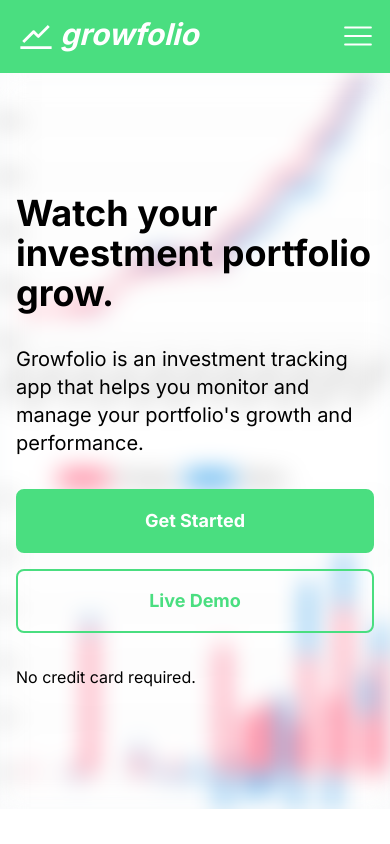
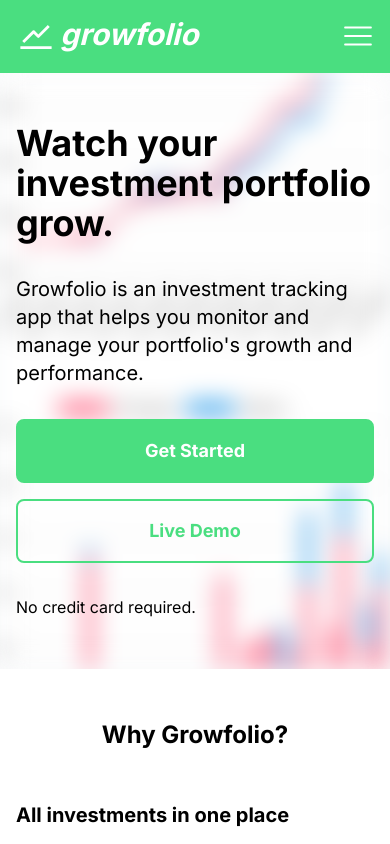
Before and after one commit to lvanderveekens/growfolio, a Next.js app in the folder frontend/: page / in a window 390 px wide. Shown: the top 844 px of the page. Built offline with nearby package versions, Linux system fonts and the light colour scheme; no server answers.

Commit message:
small style fix

```diff
--- a/frontend/app/landing-page.tsx
+++ b/frontend/app/landing-page.tsx
@@ -85,7 +85,7 @@ export default function LandingPage() {
 
       {/* hero */}
       <div className="w-full">
-        <div className="mx-auto py-[120px] lg:py-[150px] relative">
+        <div className="mx-auto py-[50px] lg:py-[150px] relative">
           <div className="absolute z-[-1] top-0 left-0 w-full h-full bg-[url('/hero-background.png')] bg-center blur-md"></div>
           <div className="container">
             <div className="w-full lg:w-2/4 mx-auto">
```
